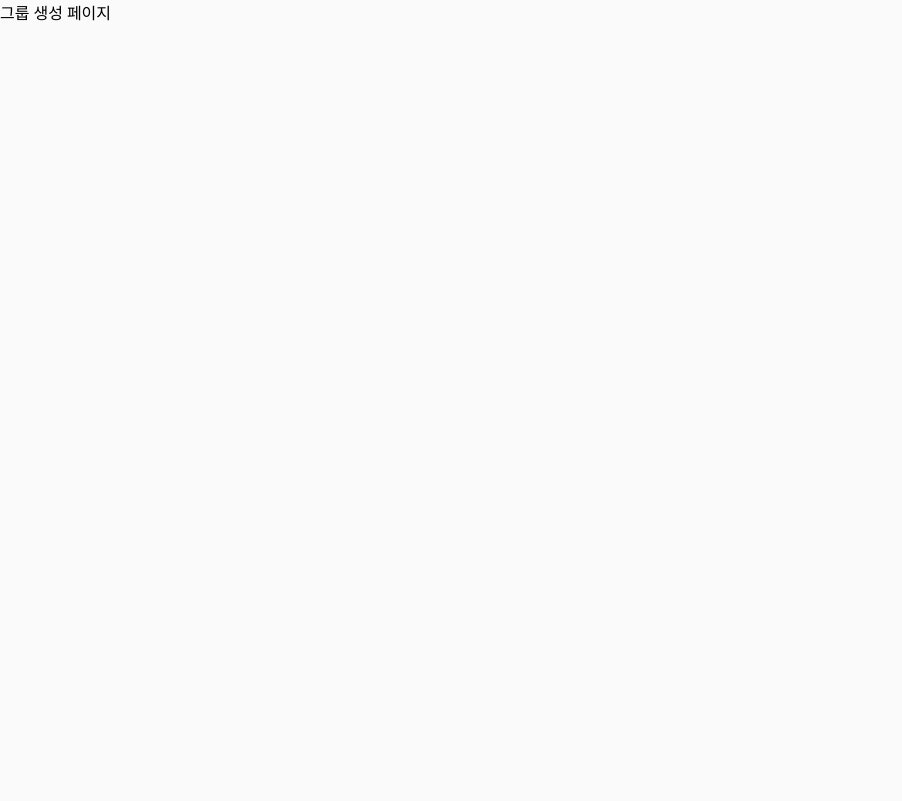
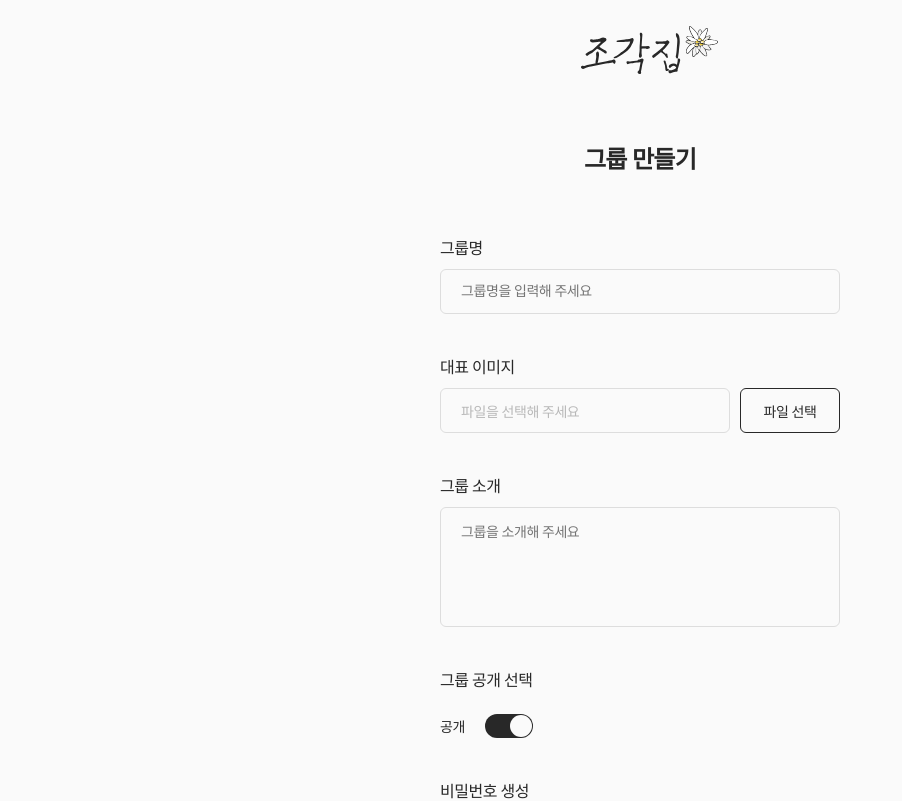
Before and after one commit to codeit-boost-ds-toy-2/Zogakzip_FE, a React (Vite) app: page /create in a window 1280 px wide. Shown: the top 801 px of the page, without its empty margins (0-902 px from the left). Built offline with nearby package versions, Linux system fonts and the light colour scheme.

Commit message:
✨ Feat : 그룹 만들기 페이지 구현 및 Text, Toggle 컴포넌트 일부 수정 (#7)
그룹 만들기 페이지 구현 및 Text에 카테고리 추가, Toggle 기본 상태/색상 수정

```diff
--- a/src/components/SizeMBtn.jsx
+++ b/src/components/SizeMBtn.jsx
@@ -1,4 +1,5 @@
 import React from "react";
+import { useNavigate } from "react-router-dom";
 import * as G from "../styles/components/SizeMBtnStyle";
 
 function SizeMBtn({ category }) {
@@ -20,8 +21,14 @@ function SizeMBtn({ category }) {
     }
   };
 
+  const navigate = useNavigate();
+
+  const handleNavLinkClick = (path) => {
+    navigate(path);
+  };
+
   const groupClick = () => {
-    console.log("그룹 만들기 모달 추가 예정");
+    handleNavLinkClick("/create");
   };
 
   const memoryClick = () => {
--- a/src/components/input/InputText.jsx
+++ b/src/components/input/InputText.jsx
@@ -1,20 +1,36 @@
 import React, { useState } from "react";
 import * as I from "../../styles/components/input/InputTextStyle";
 
-function InputText({ label, placeholder }) {
+function InputText({ label, placeholder, category }) {
   const [inputData, setInputData] = useState("");
   const [showWarning, setShowWarning] = useState(false);
+  const [warningMessage, setWarningMessage] = useState("");
 
   const handleInputChange = (e) => {
     const value = e.target.value;
     setInputData(value);
 
-    // 한글 (자음, 모음 포함), a-z, A-Z, 0-9, !@#$%^_만 허용하는 정규식
-    const validSpecialChars = /^[a-zA-Z0-9가-힣ㄱ-ㅎㅏ-ㅣ!@#$%^_]*$/;
+    let validSpecialChars;
+    let warningMsg;
+
+    // category가 text일 때
+    if (category === "text") {
+      // 한글 (자음, 모음 포함), a-z, A-Z, 0-9, !@#$%^_, 띄어쓰기만 허용하는 정규식
+      validSpecialChars = /^[a-zA-Z0-9가-힣ㄱ-ㅎㅏ-ㅣ!@#$%^_\s]*$/;
+      warningMsg = "특수문자는 !@#$%^_만 사용하실 수 있습니다.";
+    }
+    // category가 password일 때
+    else if (category === "password") {
+      validSpecialChars = /^[a-zA-Z0-9!@#$%^_]*$/;
+      warningMsg = "영문 소문자, 대문자, 숫자, 특수문자 !@#$%^_만 사용하실 수 있습니다.";
+    }
+
     if (!validSpecialChars.test(value)) {
       setShowWarning(true);
+      setWarningMessage(warningMsg);
     } else {
       setShowWarning(false);
+      setWarningMessage("");
     }
   };
 
@@ -22,8 +38,14 @@ function InputText({ label, placeholder }) {
     <>
       <I.Input>
         <I.Label>{label}</I.Label>
-        <I.InputText placeholder={placeholder} type="text" value={inputData} onChange={handleInputChange} $isInvalid={showWarning} />
-        {showWarning && <I.Warn>특수문자는 !@#$%^_만 사용하실 수 있습니다.</I.Warn>}
+        <I.InputText
+          placeholder={placeholder}
+          type={category === "password" ? "password" : "text"}
+          value={inputData}
+          onChange={handleInputChange}
+          $isInvalid={showWarning}
+        />
+        {showWarning && <I.Warn>{warningMessage}</I.Warn>}
       </I.Input>
     </>
   );
--- a/src/components/input/Toggle.jsx
+++ b/src/components/input/Toggle.jsx
@@ -2,7 +2,7 @@ import React, { useState } from "react";
 import * as T from "../../styles/components/input/ToggleStyle";
 
 function Toggle() {
-  const [isOn, setisOn] = useState(false);
+  const [isOn, setisOn] = useState(true);
 
   const toggleHandler = () => {
     setisOn(!isOn);
--- a/src/pages/GroupCreate.jsx
+++ b/src/pages/GroupCreate.jsx
@@ -1,10 +1,37 @@
 import React from "react";
 import * as G from "../styles/GroupCreateStyle";
 
+import Header from "../components/Header";
+import InputText from "../components/input/InputText";
+import InputImg from "../components/input/InputImg";
+import InputBox from "../components/input/InputBox";
+import Toggle from "../components/input/Toggle";
+import SizeLBtn from "../components/SizeLBtn";
+
 function GroupCreate() {
+  const handleGroupClick = () => {
+    console.log("그룹 만들기 API 연동 예정");
+  };
+
   return (
     <>
-      <G.GroupCreate>그룹 생성 페이지</G.GroupCreate>
+      <G.GroupCreate>
+        <Header showSizeMBtn={false} />
+        <G.Title>그룹 만들기</G.Title>
+        <G.Form>
+          <InputText label="그룹명" placeholder="그룹명을 입력해 주세요" category="text" />
+          <InputImg />
+          <InputBox label="그룹 소개" placeholder="그룹을 소개해 주세요" />
+          <G.InputOpen>
+            <G.Label>그룹 공개 선택</G.Label>
+            <G.Toggle>
+              공개 <Toggle />
+            </G.Toggle>
+          </G.InputOpen>
+          <InputText label="비밀번호 생성" placeholder="그룹 비밀번호를 생성해 주세요" category="password" />
+        </G.Form>
+        <SizeLBtn text="만들기" onClick={handleGroupClick} />
+      </G.GroupCreate>
     </>
   );
 }
--- a/src/styles/GroupCreateStyle.js
+++ b/src/styles/GroupCreateStyle.js
@@ -1,4 +1,51 @@
 import styled from "styled-components";
 import palette from "../lib/colorPalette";
 
-export const GroupCreate = styled.div``;
+export const GroupCreate = styled.div`
+  display: flex;
+  flex-direction: column;
+  align-items: center;
+  gap: 60px;
+  padding-bottom: 60px;
+`;
+
+export const Title = styled.div`
+  color: ${palette.black};
+  font-size: 24px;
+  font-weight: 700;
+  letter-spacing: -0.72px;
+  margin-top: -20px;
+`;
+
+export const Form = styled.div`
+  display: flex;
+  flex-direction: column;
+  align-items: center;
+  gap: 40px;
+`;
+
+export const InputOpen = styled.div`
+  display: flex;
+  flex-direction: column;
+  gap: 23px;
+`;
+
+export const Label = styled.div`
+  color: ${palette.black};
+  font-size: 16px;
+  font-weight: 500;
+  letter-spacing: -0.48px;
+`;
+
+export const Toggle = styled.div`
+  width: 400px;
+  display: flex;
+  align-items: center;
+  justify-content: flex-start;
+  gap: 20px;
+
+  color: ${palette.black};
+  font-size: 14px;
+  font-weight: 400;
+  letter-spacing: -0.42px;
+`;
--- a/src/styles/components/HeaderStyle.js
+++ b/src/styles/components/HeaderStyle.js
@@ -14,6 +14,7 @@ export const Header = styled.div`
 export const LogoImg = styled.img`
   width: 137px;
   cursor: pointer;
+  margin-left: 19px;
 `;
 
 export const Blank = styled.div`
--- a/src/styles/components/input/ToggleStyle.js
+++ b/src/styles/components/input/ToggleStyle.js
@@ -9,11 +9,11 @@ export const ToggleContainer = styled.div`
     width: 48px;
     height: 24px;
     border-radius: 30px;
-    background-color: ${palette.black};
+    background-color: ${palette.gray400};
   }
   //.toggle--checked 클래스가 활성화 되었을 경우의 CSS를 구현
   > .toggle--checked {
-    background-color: ${palette.gray400};
+    background-color: ${palette.black};
     transition: ease-in-out 300ms;
   }
 
```
